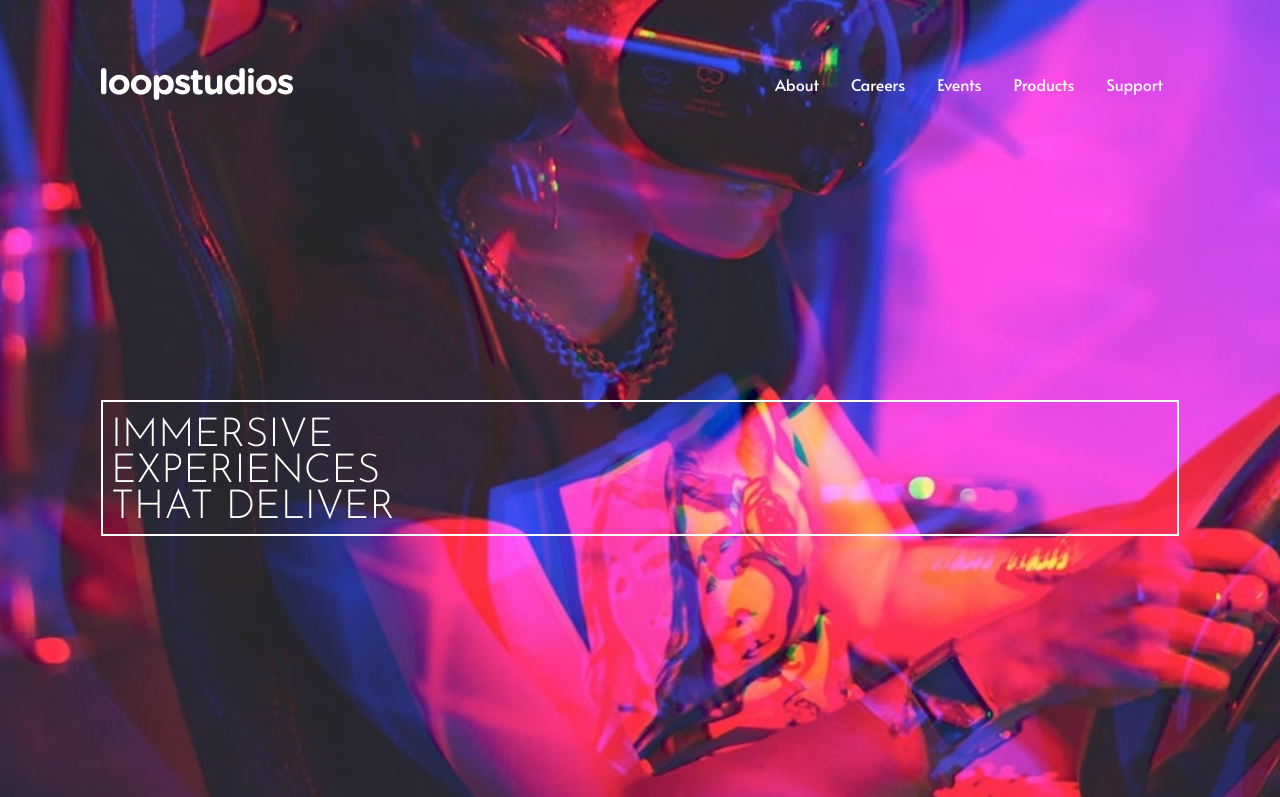
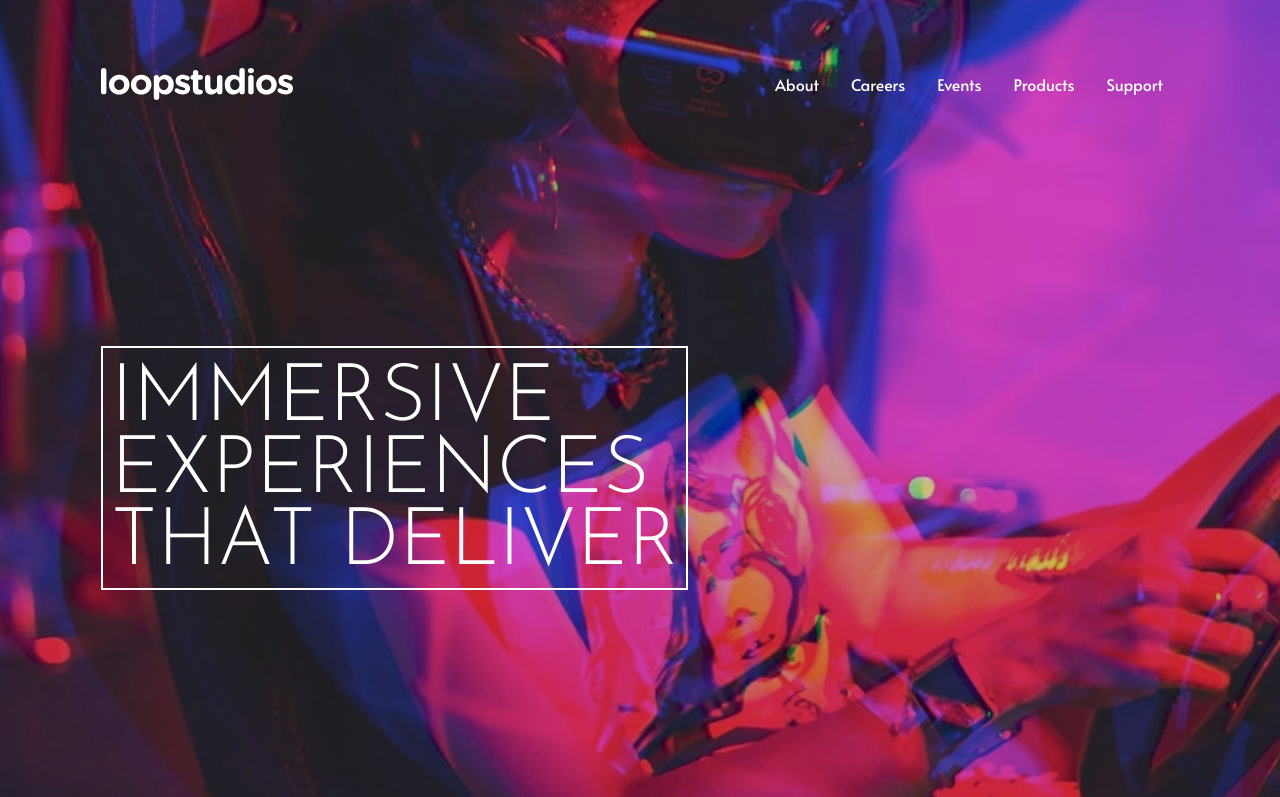
Before and after one commit to davinaleong/fem-loopstudios-landing-page, a website built with Vite: page index.html in a window 1280 px wide. Shown: the top 797 px of the page. Built offline with nearby package versions, Linux system fonts and the light colour scheme.

Commit message:
Styled hero section for desktop

```diff
--- a/index.html
+++ b/index.html
@@ -79,7 +79,7 @@
 
       <section class="hero | bg-full">
         <div class="container hero-grid">
-          <h1 class="hero-heading | ff-heading tt-uppercase fs-800 text-neutral-100 lh-200">
+          <h1 class="hero-heading | ff-heading tt-uppercase text-neutral-100 lh-200">
             Immersive<br />experiences<br />that deliver
           </h1>
         </div>
--- a/styles/main.css
+++ b/styles/main.css
@@ -183,6 +183,7 @@ a:where(:hover, :focus, :focus-visible) {
   top: 0;
   left: 0;
   transition: background-color 0.3s ease-in-out;
+  z-index: 10;
 }
 
 .primary-header[data-opaque] {
@@ -194,7 +195,7 @@ a:where(:hover, :focus, :focus-visible) {
   position: fixed;
   background-color: transparent;
   right: var(--size-400);
-  z-index: 2;
+  z-index: 11;
 }
 
 .icon-primary-close {
@@ -332,23 +333,42 @@ a:where(:hover, :focus, :focus-visible) {
 .hero {
   background-image: url(./../images/mobile/image-hero.jpg);
   padding-top: var(--primary-header-height);
+  position: relative;
+  isolation: isolate;
+}
+
+.hero::before {
+  content: "";
+  display: block;
+  position: absolute;
+  inset: 0;
+  background-color: hsla(0, 0%, 0%, 0.2);
+  z-index: 1;
+}
+
+.hero-grid {
+  display: grid;
+  align-items: center;
+  justify-items: start;
+  min-height: calc(100vh - var(--primary-header-height));
+  position: relative;
+  z-index: 2;
+}
+
+.hero-heading {
+  font-size: 2.5em;
+  border: 2px solid var(--clr-neutral-100);
+  padding: var(--size-400) var(--size-200) var(--size-200) var(--size-200);
 }
 
 @media (min-width: 48em) {
   .hero {
     background-image: url(./../images/desktop/image-hero.jpg);
   }
-}
-
-.hero-grid {
-  display: grid;
-  align-items: center;
-  min-height: calc(100vh - var(--primary-header-height));
-}
-
-.hero-heading {
-  border: 2px solid var(--clr-neutral-100);
-  padding: var(--size-400) var(--size-200) var(--size-200) var(--size-200);
+
+  .hero-heading {
+    font-size: 5em;
+  }
 }
 
 /** Content - Leader Section **/
```
